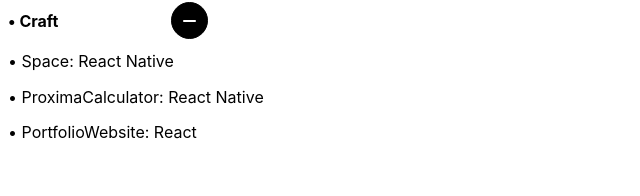
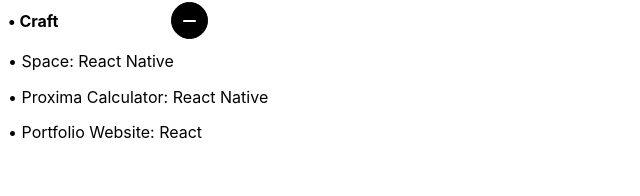
Before and after one commit to abk2191/my-data, a React (Vite) app: page / in a window 1280 px wide. Both pictures are taken after a click on the icon 189 px from the left and 477 px from the top of the page. Shown: the part 457-653 px from the top of the page, without its empty margins (0-640 px from the left). Built offline with nearby package versions, Linux system fonts and the light colour scheme.

Commit message:
New Update

```diff
--- a/src/App.jsx
+++ b/src/App.jsx
@@ -120,9 +120,9 @@
                   <div className="items-menu">
                     <div>• Space: {myData[3].Space}</div>
                     <div>
-                      • ProximaCalculator: {myData[3].ProximaCalculator}
+                      • Proxima Calculator: {myData[3].ProximaCalculator}
                     </div>
-                    <div>• PortfolioWebsite: {myData[3].PortfolioWebsite}</div>
+                    <div>• Portfolio Website: {myData[3].PortfolioWebsite}</div>
                   </div>
                 )}
                 {menuitem.id === "4" && (
```
